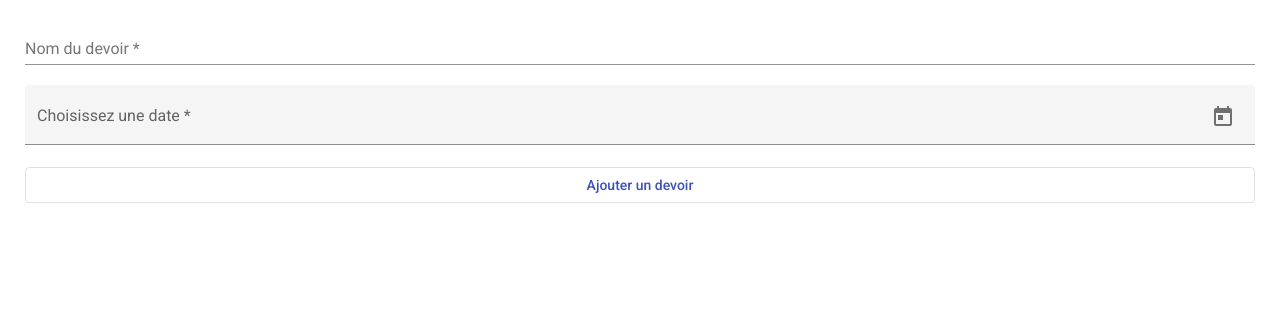
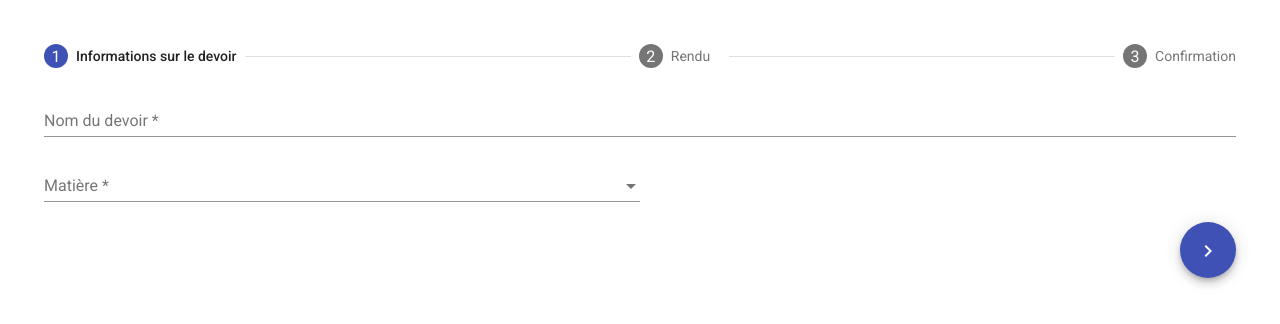
Before and after one commit to miantsazo/frontendmbdsmiantsazo2021, an Angular app: page /add in a window 1280 px wide. Shown: the top 324 px of the page. Built offline with nearby package versions, Linux system fonts and the light colour scheme.

Commit message:
Configure environment Add assignment stepper

```diff
--- a/package.json
+++ b/package.json
@@ -4,7 +4,7 @@
   "scripts": {
     "ng": "ng",
     "start": "node server.js",
-    "build": "ng build",
+    "build": "ng build --prod",
     "test": "ng test",
     "lint": "ng lint",
     "e2e": "ng e2e"
--- a/src/app/app.module.ts
+++ b/src/app/app.module.ts
@@ -16,6 +16,9 @@ import {MatCheckboxModule} from '@angular/material/checkbox';
 import {MatSlideToggleModule} from '@angular/material/slide-toggle';
 import {MatTabsModule} from '@angular/material/tabs';
 import {MatSnackBarModule} from '@angular/material/snack-bar';
+import {MatStepperModule} from '@angular/material/stepper';
+import {MatSelectModule} from '@angular/material/select';
+import {MatGridListModule} from '@angular/material/grid-list';
 
 import { AssignmentsComponent } from './assignments/assignments.component';
 import { RenduDirective } from './shared/rendu.directive';
@@ -77,7 +80,8 @@ const routes:Routes = [
     MatButtonModule, MatDividerModule, MatIconModule,
     MatFormFieldModule, MatInputModule, MatDatepickerModule,
     MatNativeDateModule, MatListModule, MatCardModule, MatCheckboxModule,
-    MatSlideToggleModule, MatTabsModule, MatSnackBarModule,
+    MatSlideToggleModule, MatTabsModule, MatSnackBarModule, MatStepperModule,
+    MatSelectModule, MatGridListModule,
     RouterModule.forRoot(routes), HttpClientModule
   ],
   providers: [
--- a/src/app/assignments/add-assignment/add-assignment.component.css
+++ b/src/app/assignments/add-assignment/add-assignment.component.css
@@ -1,5 +1,21 @@
-.form {
-  display:flex;
+.nextBtn {
+  align-self: flex-end;
+}
+
+.container {
+  display: flex;
   flex-direction: column;
-  margin:5px;
 }
+
+.fill {
+  width: 100%;
+}
+
+.inline-block {
+  flex-direction: column;
+  margin: 10px;
+}
+
+.mat-form-field {
+  margin-right: 15px;
+}
--- a/src/app/assignments/add-assignment/add-assignment.component.html
+++ b/src/app/assignments/add-assignment/add-assignment.component.html
@@ -1,4 +1,4 @@
-<form ngForm #formAssignment class="form" (submit)="onSubmit($event); formAssignment.reset();">
+<!-- <form ngForm #formAssignment class="form" (submit)="onSubmit($event); formAssignment.reset();">
   <mat-form-field>
     <input matInput placeholder="Nom du devoir" required [(ngModel)]="nom" name="nom">
   </mat-form-field>
@@ -15,4 +15,85 @@
   <button mat-stroked-button color="primary">
     Ajouter un devoir
   </button>
-</form>
+</form> -->
+
+
+<!-- https://material.angular.io/components/stepper/overview#using-a-single-form -->
+<main class="container">
+
+  <form [formGroup]="formGroup">
+    <mat-horizontal-stepper #linearVerticalStepper="matHorizontalStepper" formArrayName="formArray" linear>
+      <mat-step formGroupName="0" [stepControl]="formArray?.get([0])" class="test-center">
+        <ng-template matStepLabel>Informations sur le devoir</ng-template>
+        <mat-form-field class="fill">
+          <mat-label>Nom du devoir</mat-label>
+          <input matInput formControlName="assignmentName" required>
+          <mat-error>{{errorMessage}}</mat-error>
+        </mat-form-field>
+
+        <mat-form-field style="width: 50%;">
+          <mat-label>Matière</mat-label>
+          <mat-select formControlName="matiere" required>
+            <mat-option value="one">First option</mat-option>
+            <mat-option value="two">Second option</mat-option>
+          </mat-select>
+          <mat-error>{{errorMessage}}</mat-error>
+        </mat-form-field>
+        <div style="text-align: right;">
+          <button mat-fab color="primary" aria-label="Suivant" matStepperNext>
+            <mat-icon>navigate_next</mat-icon>
+          </button>
+        </div>
+      </mat-step>
+
+      <mat-step formGroupName="1" [stepControl]="formArray?.get([1])">
+        <ng-template matStepLabel>
+          <div>Rendu</div>
+        </ng-template>
+        <mat-form-field class="fill">
+          <mat-label>Elève</mat-label>
+          <input matInput formControlName="studentName">
+          <mat-error>{{errorMessage}}</mat-error>
+        </mat-form-field>
+        <mat-form-field style="width: 50%;">
+          <mat-label>Choisissez une date</mat-label>
+          <input matInput [matDatepicker]="picker" name="date" formControlName="dateDeRendu">
+          <mat-datepicker-toggle matSuffix [for]="picker"></mat-datepicker-toggle>
+          <mat-datepicker #picker></mat-datepicker>
+        </mat-form-field>
+
+        <mat-form-field>
+          <mat-label>Note</mat-label>
+          <input matInput type="number" min="0" max="20" step="0.5" formControlName="note">
+          <span matSuffix>/20</span>
+        </mat-form-field>
+        <div>
+          <mat-form-field class="fill">
+            <mat-label>Remarques</mat-label>
+            <textarea matInput formControlName="remarque"></textarea>
+          </mat-form-field>
+        </div>
+        <div>
+          <div style="float: left;">
+            <button mat-fab color="primary" aria-label="Suivant" matStepperPrevious>
+              <mat-icon>navigate_before</mat-icon>
+            </button>
+          </div>
+          <div style="float: right;">
+            <button mat-fab color="primary" aria-label="Suivant" matStepperNext>
+              <mat-icon>navigate_next</mat-icon>
+            </button>
+          </div>
+        </div>
+      </mat-step>
+
+      <mat-step>
+        <ng-template matStepLabel>Confirmation</ng-template>
+        <div>
+          <button mat-button>Done</button>
+          <button type="button" mat-button (click)="linearVerticalStepper.reset()">Reset</button>
+        </div>
+      </mat-step>
+    </mat-horizontal-stepper>
+  </form>
+</main>
--- a/src/app/assignments/add-assignment/add-assignment.component.ts
+++ b/src/app/assignments/add-assignment/add-assignment.component.ts
@@ -1,5 +1,7 @@
 import { Component, OnInit } from '@angular/core';
+import { AbstractControl, FormBuilder, FormGroup, Validators } from '@angular/forms';
 import { Router } from '@angular/router';
+import { Matiere } from 'src/app/matiere.model';
 import { AssignmentsService } from 'src/app/shared/assignments.service';
 import { Assignment } from '../assignment.model';
 
@@ -13,10 +15,42 @@ export class AddAssignmentComponent implements OnInit {
   nom = '';
   dateDeRendu = null;
 
+  formGroup: FormGroup;
+
+  errorMessage = "Champs obligatoire";
+
+  assignment: Assignment = null;
+
+  matieres: Matiere[];
+
+  /** Returns a FormArray with the name 'formArray'. */
+  get formArray(): AbstractControl | null { return this.formGroup.get('formArray'); }
+
   constructor(private assignmentsService:AssignmentsService,
-              private router:Router) {}
+              private router:Router,
+              private _formBuilder: FormBuilder) {}
 
-  ngOnInit(): void {}
+  ngOnInit(): void {
+    this.assignment = new Assignment();
+    this.formGroup = this._formBuilder.group({
+      formArray: this._formBuilder.array([
+        this._formBuilder.group({
+          assignmentName: ['', Validators.required],
+          matiere: ['', Validators.required],
+        }),
+        this._formBuilder.group({
+          studentName: ['', Validators.required],
+          note: [''],
+          dateDeRendu: [''],
+          remarque: [''],
+        }),
+      ])
+    });
+  }
+
+  getMatieres() {
+
+  }
 
   onSubmit(event) {
     if((!this.nom) || (!this.dateDeRendu)) return;
--- a/src/app/shared/assignments.service.ts
+++ b/src/app/shared/assignments.service.ts
@@ -5,6 +5,8 @@ import { catchError, filter, map, tap } from "rxjs/operators";
 import { Assignment } from "../assignments/assignment.model";
 import { LoggingService } from "./logging.service";
 import { assignmentsGeneres } from "./data";
+import { environment } from '../../environments/environment';
+
 
 @Injectable({
   providedIn: "root",
@@ -15,18 +17,17 @@ export class AssignmentsService {
   constructor(
     private loggingService: LoggingService,
     private http: HttpClient
-  ) {}
+  ) { }
 
-  // uri = "http://localhost:8010/api/assignments";
-  uri = "https://backmbdsmiantsazo2021.herokuapp.com/api/assignments";
+  uri = environment.apiUrl + "/assignments";
+  // uri = "https://backmbdsmiantsazo2021.herokuapp.com/api/assignments";
 
   getAssignments(): Observable<Assignment[]> {
-    console.log("Dans le service de gestion des assignments...");
-    //return of(this.assignments);
     return this.http.get<Assignment[]>(this.uri);
   }
 
   getAssignmentsPagine(page: number, limit: number): Observable<any> {
+    console.log(this.uri);
     return this.http.get<Assignment[]>(
       this.uri + "?page=" + page + "&limit=" + limit
     );
@@ -43,26 +44,6 @@ export class AssignmentsService {
 
   getAssignment(id: string): Observable<Assignment> {
     return this.http.get<Assignment>(this.uri + "/" + id);
-    // .pipe(
-    //   // traitement 1
-    //   map((a) => {
-    //     a.nom += " MODIFIE PAR MAP";
-    //     return a;
-    //   }),
-    //   tap((a) => {
-    //     console.log("TRACE DANS TAP : j'ai reçu " + a.nom);
-    //   }),
-    //   /*
-    //   filter(a => {
-    //     return (a.rendu)
-    //   })
-    //   */
-    //   catchError(
-    //     this.handleError<any>(
-    //       "### catchError: getAssignments by id avec id=" + id
-    //     )
-    //   )
-    // );
   }
 
   private handleError<T>(operation: any, result?: T) {
@@ -103,14 +84,6 @@ export class AssignmentsService {
   }
 
   deleteAssignment(assignment: Assignment): Observable<any> {
-    /*
-    let index = this.assignments.indexOf(assignment);
-
-    this.assignments.splice(index, 1);
-    */
-
-    this.loggingService.log(assignment.nom, " a été supprimé");
-
     return this.http.delete(this.uri + "/" + assignment._id);
   }
 
--- a/src/app/shared/auth.service.ts
+++ b/src/app/shared/auth.service.ts
@@ -2,6 +2,8 @@ import { HttpClient } from '@angular/common/http';
 import { Injectable } from '@angular/core';
 import { Observable } from 'rxjs';
 import { User } from '../login/user.model';
+import { environment } from '../../environments/environment';
+
 
 @Injectable({
   providedIn: 'root',
@@ -9,7 +11,8 @@ import { User } from '../login/user.model';
 export class AuthService {
   admin = false;
 
-  uri = "http://localhost:8010/api";
+  uri = environment.apiUrl;;
+  // uri = "https://backmbdsmiantsazo2021.herokuapp.com/api";
 
   constructor(private http: HttpClient) { }
 
--- a/src/environments/environment.prod.ts
+++ b/src/environments/environment.prod.ts
@@ -1,3 +1,4 @@
 export const environment = {
-  production: true
+  production: true,
+  apiUrl: 'https://backmbdsmiantsazo2021.herokuapp.com/api'
 };
--- a/src/environments/environment.ts
+++ b/src/environments/environment.ts
@@ -3,7 +3,8 @@
 // The list of file replacements can be found in `angular.json`.
 
 export const environment = {
-  production: false
+  production: false,
+  apiUrl: 'http://localhost:8010/api'
 };
 
 /*
```
Also changed, not shown: src/app/shared/matieres.service.ts (added, +19 -0 lines).
